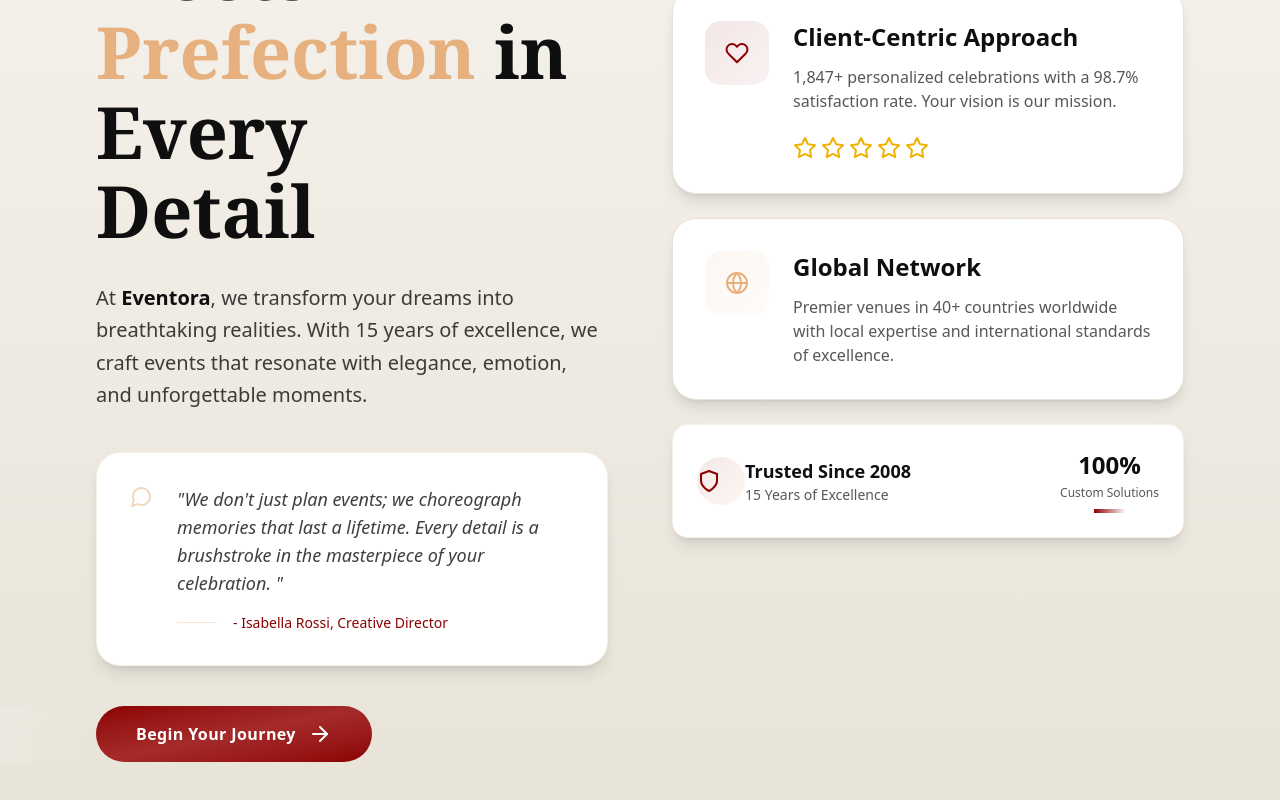
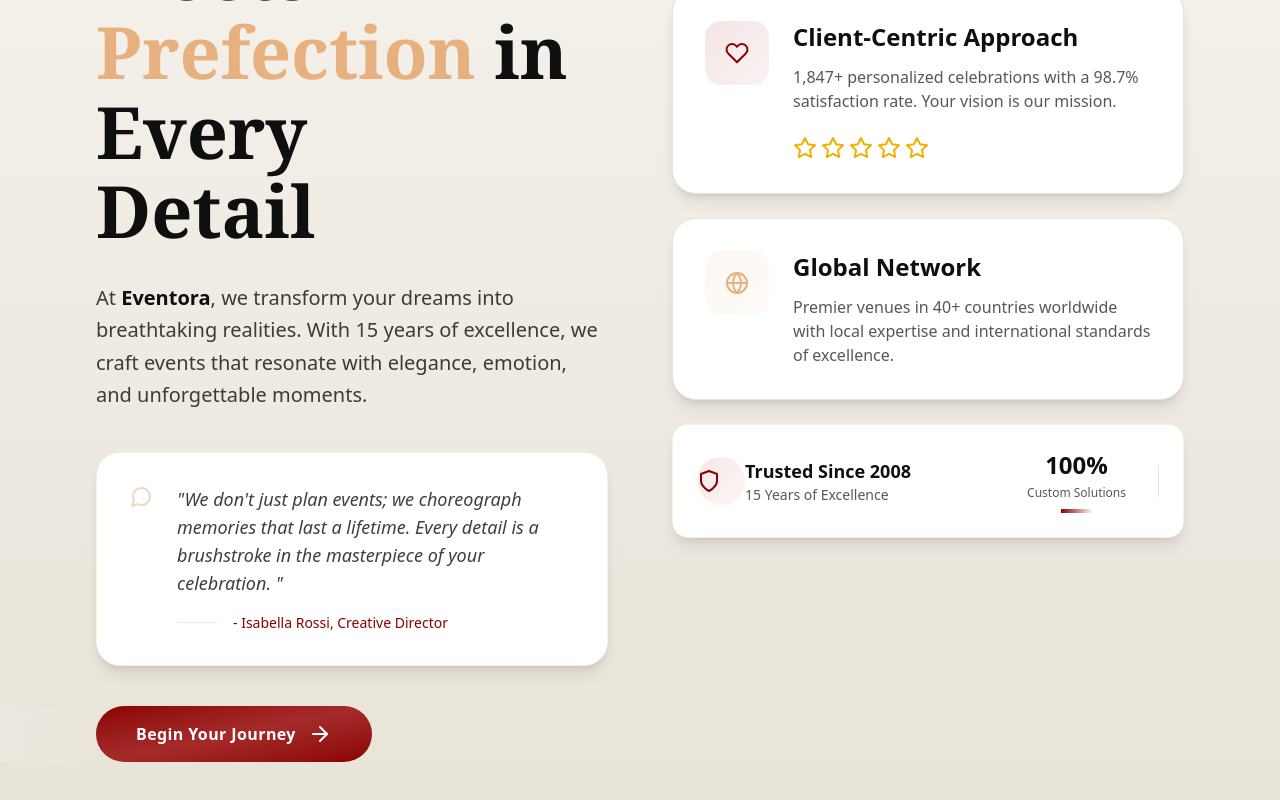
Before and after one commit to yashodha-gunawardana/RAD-coursework-FE, a React (Vite) app: page / in a window 1280 px wide. Shown: the part 1114-1914 px from the top of the page. Built offline with nearby package versions, Linux system fonts and the light colour scheme.

Commit message:
vertical divider visible on all screens

```diff
--- a/src/pages/LandingPage.tsx
+++ b/src/pages/LandingPage.tsx
@@ -476,7 +476,7 @@ export default function LandingPage() {
                                             </div>
                                         </div>
 
-
+                                        <div className="w-px h-8 bg-[#E8E3D8]"></div>
                                     </div>
                                 </div>
                             </div>
```
